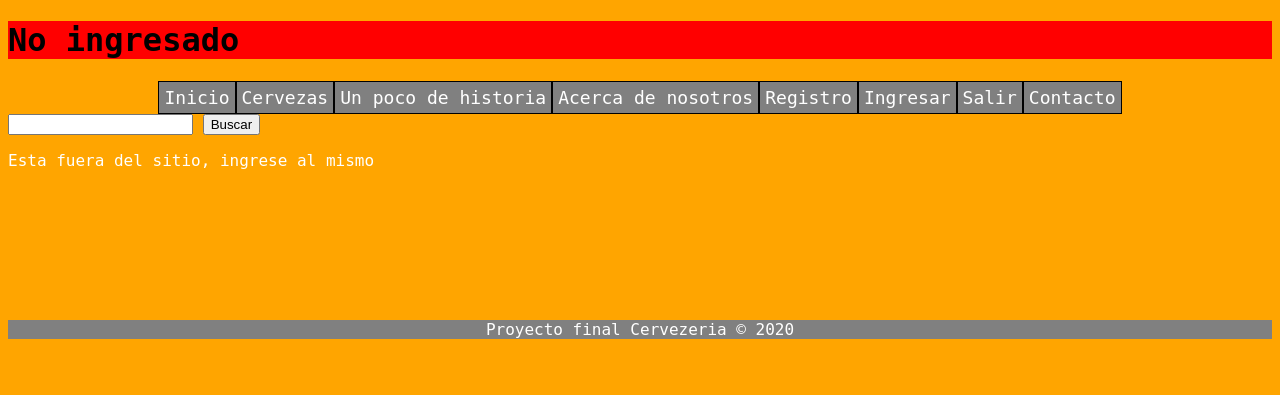
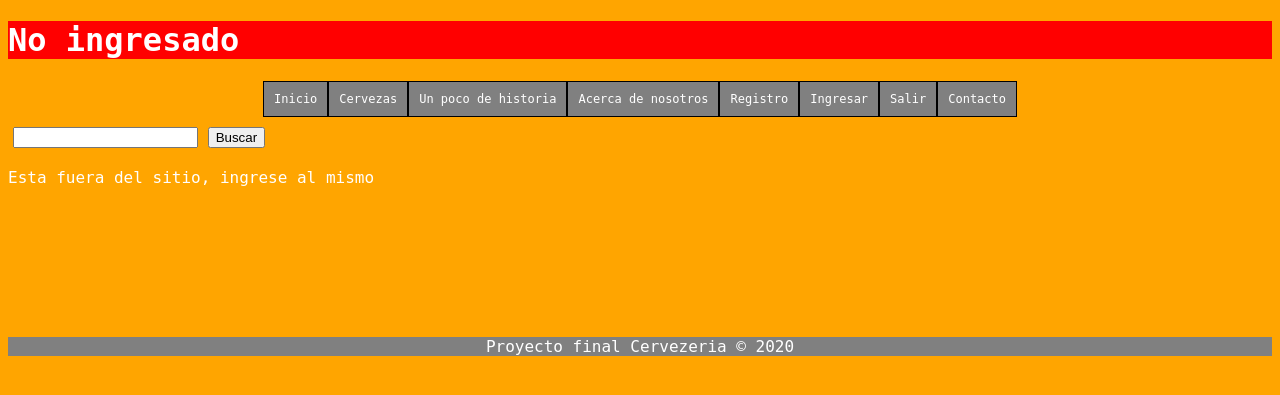
Before and after one commit to yeti2391/ProyectoCervezeria, a Django app: page /salir/ in a window 1280 px wide. Shown: the top 395 px of the page. Run offline with Django 3.2, Linux system fonts and the light colour scheme.

Commit message:
se agrega CSS a todos los html a traves de la misma pagina ya que el link a css no funciona bien

```diff
--- a/cervezeria/static/css/base.css
+++ b/cervezeria/static/css/base.css
@@ -18,9 +18,9 @@ h1{
 }
 
 .indicenav li a{
-  padding: 5px;
+  padding: 10px;
   text-decoration: none;
-  font-size: 18px;
+  font-size: 12px;
   border-color: black;
   border-style: solid;
   border-width: thin;
@@ -36,6 +36,10 @@ h1{
   display: flex;
   justify-content: center;
 }
+/* BUSQUEDA */
+#Busqueda{
+  margin: 10px 5px 20px 5px;
+}
 
 /* FOOTER */
 footer{
--- a/cervezeria/templates/404.html
+++ b/cervezeria/templates/404.html
@@ -5,6 +5,11 @@
 {% block titulo %}Error 404{% endblock %}
 {% block cabecera %}<h1>Error 404</h1>{% endblock %}
 {% block contenido %}
+<style media="screen">
+  h1{
+    color:white;
+  }
+</style>
 <img src="/static/img/2error404.jpg" alt="error 404">
 <p>Pagina no encontrada</p>
 {% endblock %}
--- a/cervezeria/templates/500.html
+++ b/cervezeria/templates/500.html
@@ -5,6 +5,11 @@
 {% block titulo %}Error 500{% endblock %}
 {% block cabecera %}<h1>Error 500</h1>{% endblock %}
 {% block contenido %}
+<style media="screen">
+  h1{
+    color:white;
+  }
+</style>
 <img src="/static/img/error-500.png" alt="error 500" width="600px" height="500px">
 <p>Error intenrno de servidor</p>
 {% endblock %}
--- a/cervezeria/templates/acerca.html
+++ b/cervezeria/templates/acerca.html
@@ -6,6 +6,11 @@
 {% block titulo %}Cervezeria El Choborra {% endblock %}
 {% block cabecera %}<h1>Acerca de nosotros</h1>{% endblock %}
 {% block contenido %}
+<style media="screen">
+  h1, h2{
+    color:white;
+  }
+</style>
   <img src="/static/img/local.jpg" alt="imagen del local" width="300" height="200">
   <p>Un día tres amigos de toda la vida, decidieron emprender un loco viaje,
 
--- a/cervezeria/templates/base.html
+++ b/cervezeria/templates/base.html
@@ -8,7 +8,7 @@
   </head>
   <body>
     {% block cabecera %}{% endblock %}
-    <nav class="indicenav">
+    <nav id="main" class="indicenav">
       <li><a href="{% url 'inicio' %}">Inicio</a></li>
       <li><a href="{% url 'cervezas' %}">Cervezas</a></li>
       <li><a href="{% url 'brevehistoria' %}">Un poco de historia</a></li>
--- a/cervezeria/templates/cervezas.html
+++ b/cervezeria/templates/cervezas.html
@@ -6,6 +6,11 @@
 {% block titulo %}Cervezeria El Choborra {% endblock %}
 {% block cabecera %}<h1>Cervezas</h1>{% endblock %}
 {% block contenido %}
+<style media="screen">
+  h1{
+    color:white;
+  }
+</style>
   <!-- ACA HACER UN NAV QUE DE INFO DE CERVEZAS Y SUS PRECIOS -->
 
 {% endblock %}
--- a/cervezeria/templates/contacto.html
+++ b/cervezeria/templates/contacto.html
@@ -2,6 +2,11 @@
 {% block titulo %}Contacto {% endblock %}
 {% block cabecera %}<h1>Contacto</h1>{% endblock %}
 {% block contenido %}
+<style media="screen">
+  h1{
+    color:white;
+  }
+</style>
   <form id="correo" action="" method="post">{% csrf_token %}
     {{formulario.as_p}}
     <p> <input type="submit" value="Enviar"></p>
--- a/cervezeria/templates/correo_enviado.html
+++ b/cervezeria/templates/correo_enviado.html
@@ -2,6 +2,11 @@
 {% block titulo %}Correo enviado {% endblock %}
 {% block cabecera %}<h1>Correo Enviado</h1>{% endblock %}
 {% block contenido %}
+<style media="screen">
+  h1{
+    color:white;
+  }
+</style>
   <img src="/static/img/correo_enviado.png" alt="correo enviado">
   <p>Correo enviado con exito</p>
 {% endblock %}
--- a/cervezeria/templates/correo_no_enviado.html
+++ b/cervezeria/templates/correo_no_enviado.html
@@ -2,6 +2,11 @@
 {% block titulo %}Correo no enviado {% endblock %}
 {% block cabecera %}<h1>Correo NO Enviado</h1>{% endblock %}
 {% block contenido %}
+<style media="screen">
+  h1{
+    color:white;
+  }
+</style>
   <img class="correo_no_enviado" src="/static/img/correo_no_enviado.png" alt="correo no enviado" height="500" width="700">
   <!-- CENTRAR CON CSS LA IMAGEN EN PANTALLA-->
   <p>Ocurrio un error inesperado</p>
--- a/cervezeria/templates/ingresar.html
+++ b/cervezeria/templates/ingresar.html
@@ -2,6 +2,11 @@
 {% block titulo %}Ingresar{% endblock %}
 {% block cabecera %}<h1>Ingresar</h1>{% endblock %}
 {% block contenido %}
+<style media="screen">
+  h1, h2{
+    color:white;
+  }
+</style>
   <form id="ingreso" action="" method="post">{% csrf_token %}
     <table>
       {{formulario.as_table}}
--- a/cervezeria/templates/no_activo.html
+++ b/cervezeria/templates/no_activo.html
@@ -2,5 +2,10 @@
 {% block titulo %}No Activo{% endblock %}
 {% block cabecera %}<h1>No activo</h1>{% endblock %}
 {% block contenido %}
+<style media="screen">
+  h1{
+    color:white;
+  }
+</style>
   <p>Usuario no esta creado</p>
 {% endblock %}
--- a/cervezeria/templates/no_logueado.html
+++ b/cervezeria/templates/no_logueado.html
@@ -5,5 +5,10 @@
 {% block titulo %}Salir{% endblock %}
 {% block cabecera %}<h1>No ingresado</h1>{% endblock %}
 {% block contenido %}
+<style media="screen">
+  h1{
+    color:white;
+  }
+</style>
 <p>Esta fuera del sitio, ingrese al mismo</p>
 {% endblock %}
--- a/cervezeria/templates/no_usuario.html
+++ b/cervezeria/templates/no_usuario.html
@@ -2,5 +2,10 @@
 {% block titulo %}No existe{% endblock %}
 {% block cabecera %}<h1>No existe</h1>{% endblock %}
 {% block contenido %}
+<style media="screen">
+  h1{
+    color:white;
+  }
+</style>
   <p>Usuario no existe</p>
 {% endblock %}
--- a/cervezeria/templates/privado.html
+++ b/cervezeria/templates/privado.html
@@ -2,6 +2,11 @@
 {% block titulo %}Privado{% endblock %}
 {% block cabecera %}<h1>Privado</h1>{% endblock %}
 {% block contenido %}
+<style media="screen">
+  h1{
+    color:white;
+  }
+</style>
   <p>Bienvenido {{usuario.username|upper}}</p>
   <p>La ultima vez que te logueaste fue: {{usuario.last_login}}</p>
 {% endblock %}
--- a/cervezeria/templates/resultados.html
+++ b/cervezeria/templates/resultados.html
@@ -5,6 +5,11 @@
 {% block titulo %}Resultados{% endblock %}
 {% block cabecera %}<h1>Resultados</h1>{% endblock %}
 {% block contenido %}
+<style media="screen">
+  h1{
+    color:white;
+  }
+</style>
   <p>Resultados: </p>
   {% if res %}
     <p>Libro {{res|pluralize}}
--- a/cervezeria/templates/usuario_agregado.html
+++ b/cervezeria/templates/usuario_agregado.html
@@ -2,6 +2,11 @@
 {% block titulo %}Usuario Agregado{% endblock %}
 {% block cabecera %}<h1>Usuario Agregado</h1>{% endblock %}
 {% block contenido %}
+<style media="screen">
+  h1{
+    color:white;
+  }
+</style>
   <img src="/static/img/nuevousuario.png" alt="usuario creado"> <!-- AGREGAR IMAGEN-->
   <p>Usuario creado con exito</p>
 {% endblock %}
--- a/cervezeria/templates/usuario_no_agregado.html
+++ b/cervezeria/templates/usuario_no_agregado.html
@@ -2,6 +2,11 @@
 {% block titulo %}Usuario NO Agregado{% endblock %}
 {% block cabecera %}<h1>Usuario NO Agregado</h1>{% endblock %}
 {% block contenido %}
+<style media="screen">
+  h1{
+    color:white;
+  }
+</style>
   <img src="/static/img/nonuevousuario.png" alt="error"> <!-- AGREGAR IMAGEN-->
   <p>Ocurrio un error!!!</p>
 {% endblock %}
--- a/cervezeria/templates/usuario_nuevo.html
+++ b/cervezeria/templates/usuario_nuevo.html
@@ -2,6 +2,11 @@
 {% block titulo %}Nuevo Usuario{% endblock %}
 {% block cabecera %}<h1>Registrar Usuario</h1>{% endblock %}
 {% block contenido %}
+<style media="screen">
+  h1{
+    color:white;
+  }
+</style>
   <form action="" method="post">{% csrf_token %}
     <table>
       {{formulario.as_table}}
```
Also changed, not shown: cervezeria/templates/index.html (+6 -1 lines).
